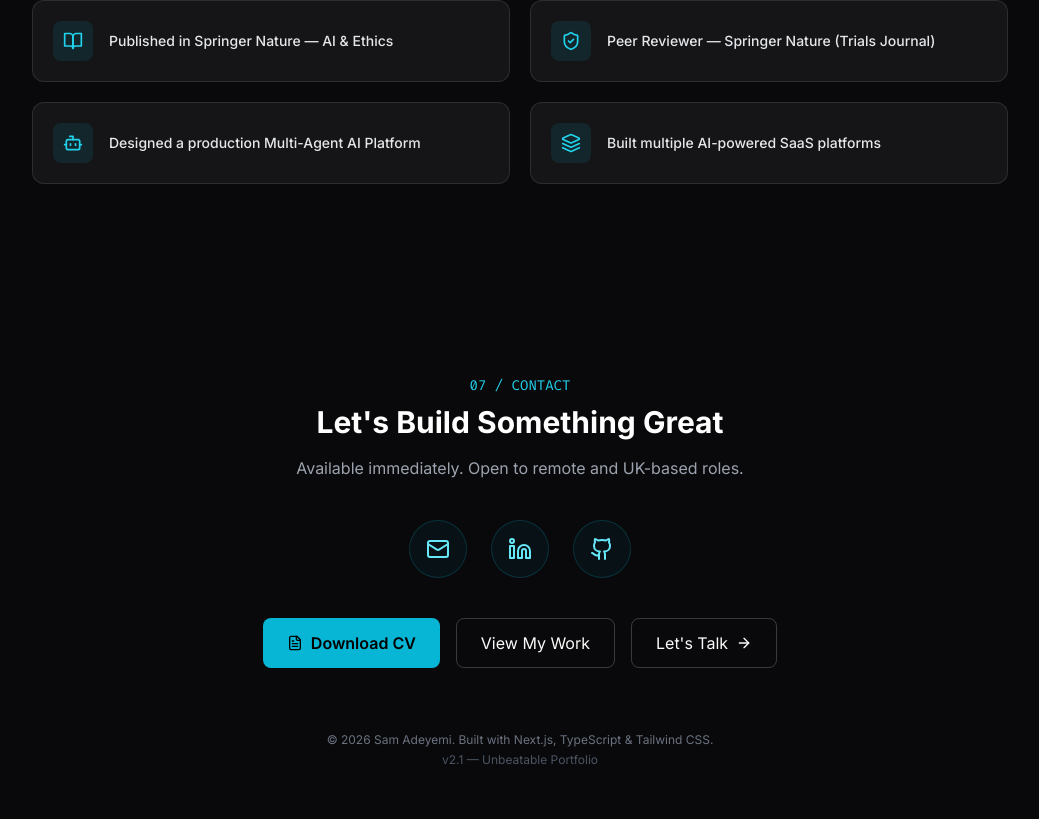
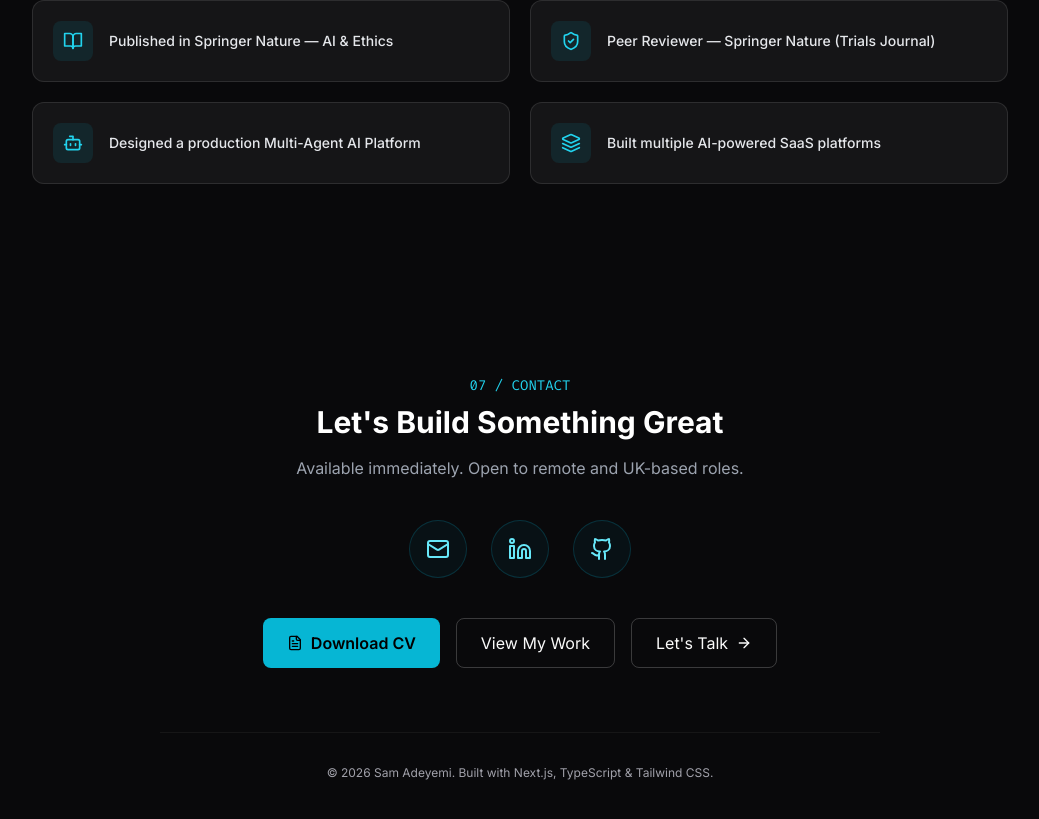
Before and after one commit to SamAde1203/samadeyemi-dev, a Next.js app: page / in a window 1280 px wide. Shown: the part 4964-5783 px from the top of the page, without its empty margins (120-1159 px from the left). Built offline with nearby package versions, Linux system fonts and the light colour scheme.

Commit message:
Clean up footer tagline

```diff
--- a/components/Contact.tsx
+++ b/components/Contact.tsx
@@ -42,10 +42,11 @@ export default function Contact() {
           </a>
         </div>
 
-        <p className="text-gray-500 text-xs mt-16">
-          © 2026 Sam Adeyemi. Built with Next.js, TypeScript &amp; Tailwind CSS.
-        </p>
-        <p className="text-gray-600 text-xs mt-1">v2.1 — Unbeatable Portfolio</p>
+       <div className="mt-16 pt-8 border-t border-white/5">
+  <p className="text-muted-foreground text-xs">
+    © 2026 Sam Adeyemi. Built with Next.js, TypeScript & Tailwind CSS.
+  </p>
+</div>
       </motion.div>
     </section>
   );
```
